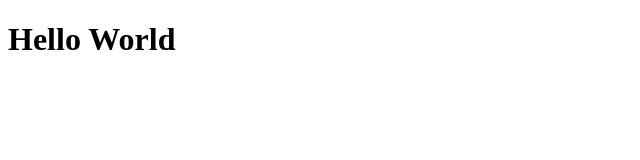
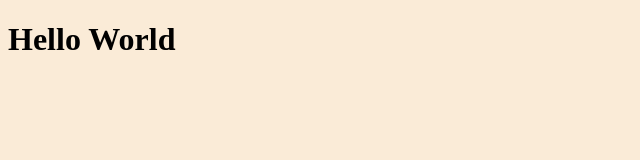
Before and after one commit to khurramkhan-kk/samplefolder, a plain HTML site: page index.html in a window 1280 px wide. Shown: the whole page, without its empty margins (0-640 px from the left). Drawn offline with Linux system fonts and the light colour scheme.

Commit message:
make css

```diff
--- a/home.html
+++ b/index.html
@@ -6,6 +6,7 @@
     <meta name="viewport" content="width=device-width, initial-scale=1.0">
     <meta http-equiv="X-UA-Compatible" content="ie=edge">
     <title>Document</title>
+    <link rel="stylesheet" href="style/style.css">
 </head>
 
 <body>
--- a/style/style.css
+++ b/style/style.css
@@ -1,3 +1,3 @@
 body {
-    background: "#232323";
+    background-color: antiquewhite
 }
```
